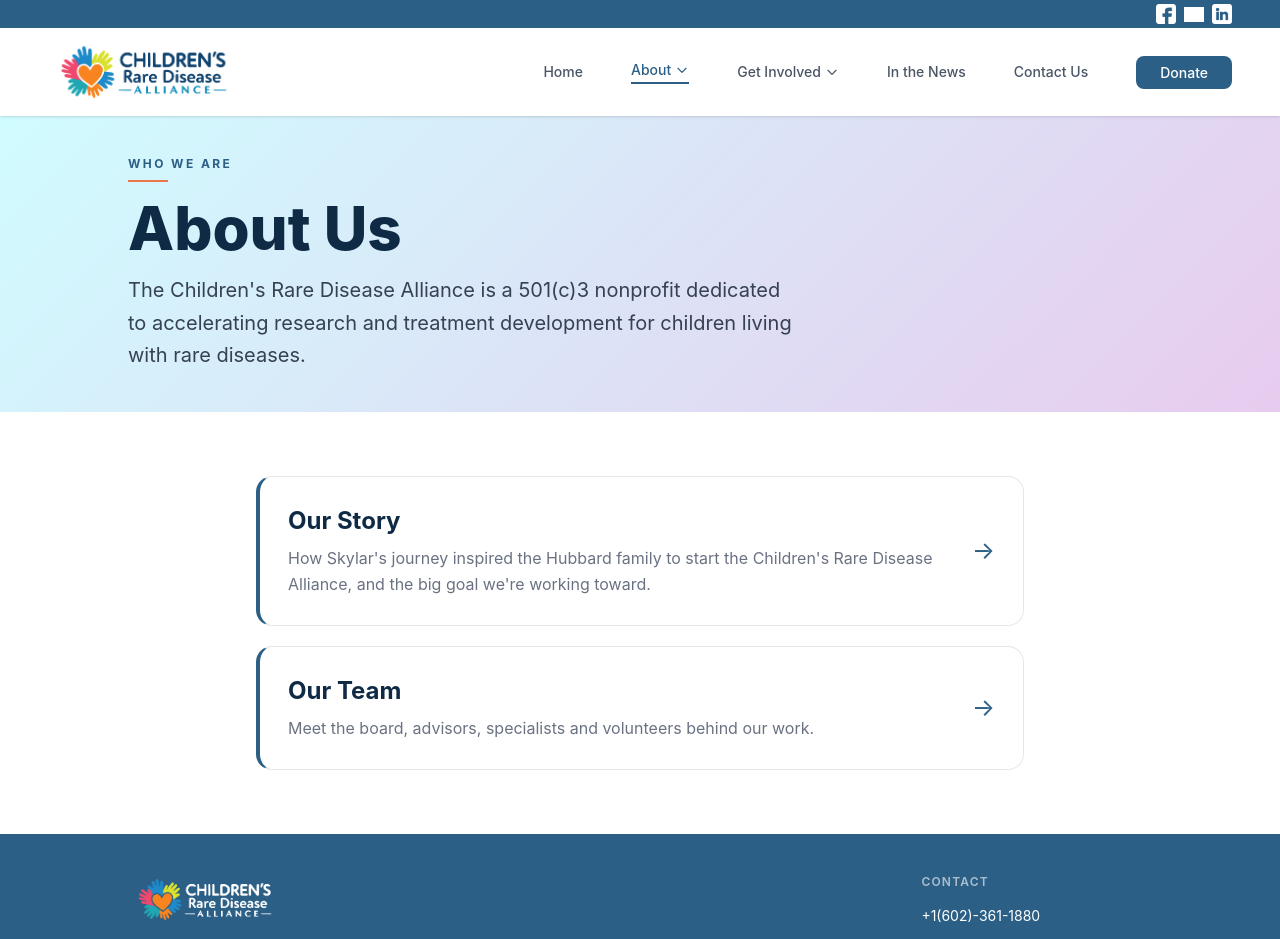
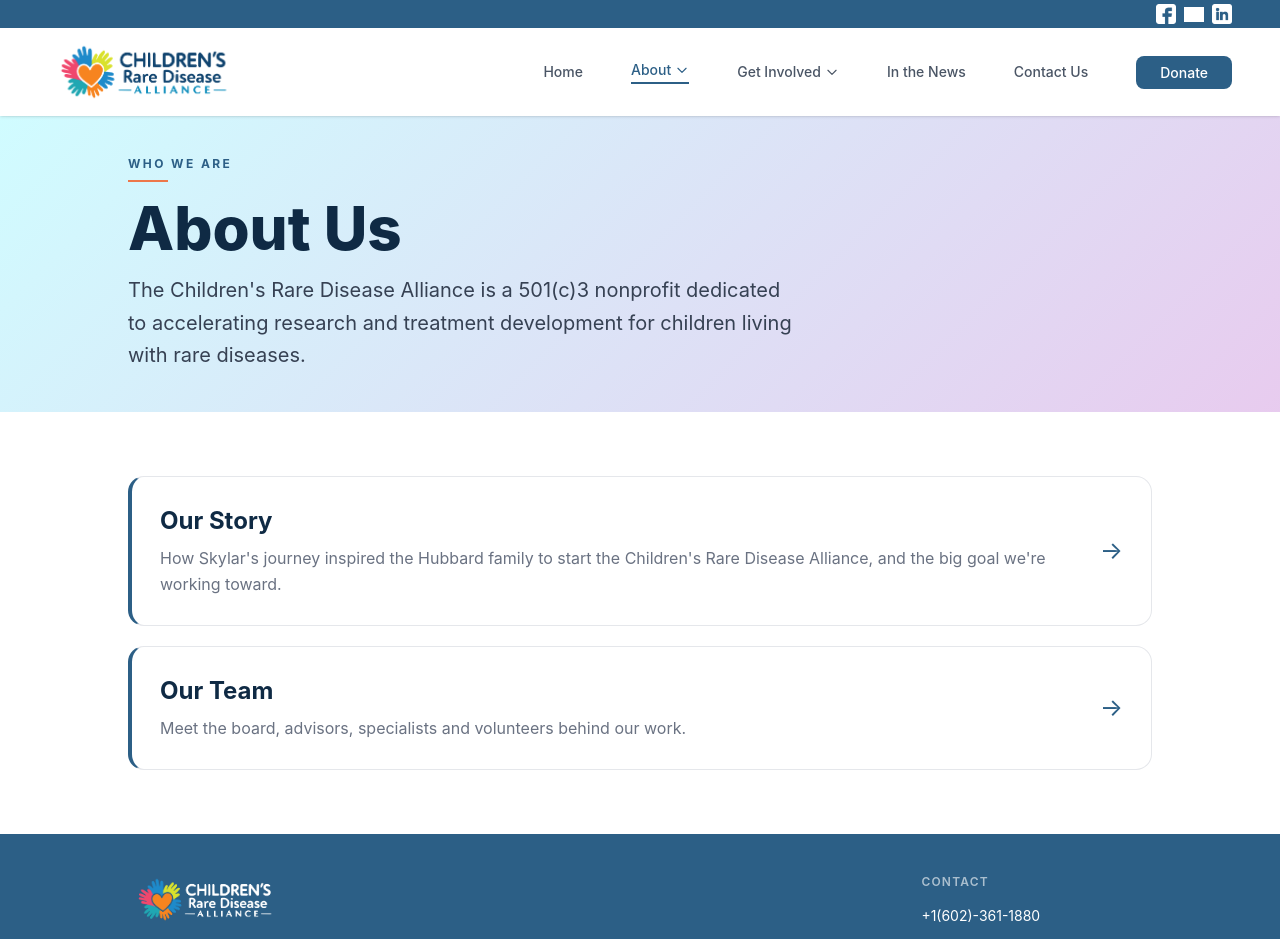
Before and after one commit to inwang123/rarediseaseweb, a React (Vite) app: page /about in a window 1280 px wide. Shown: the top 939 px of the page. Built offline with nearby package versions, Linux system fonts and the light colour scheme; grey boxes are pictures that could not be loaded.

Commit message:
update navbar root links to dropdown pages

```diff
--- a/src/components/SectionOverview.jsx
+++ b/src/components/SectionOverview.jsx
@@ -10,7 +10,7 @@ export default function SectionOverview({ eyebrow, title, intro, items }) {
     <div className="bg-white overflow-x-hidden">
       <PageBanner eyebrow={eyebrow} title={title} intro={intro} />
 
-      <section className="max-w-4xl mx-auto px-6 md:px-16 py-12 md:py-16">
+      <section className="max-w-6xl mx-auto px-6 md:px-16 py-12 md:py-16">
         <div className="flex flex-col gap-5">
           {items.map(({ title: itemTitle, desc, to }) => (
             <Link
```
